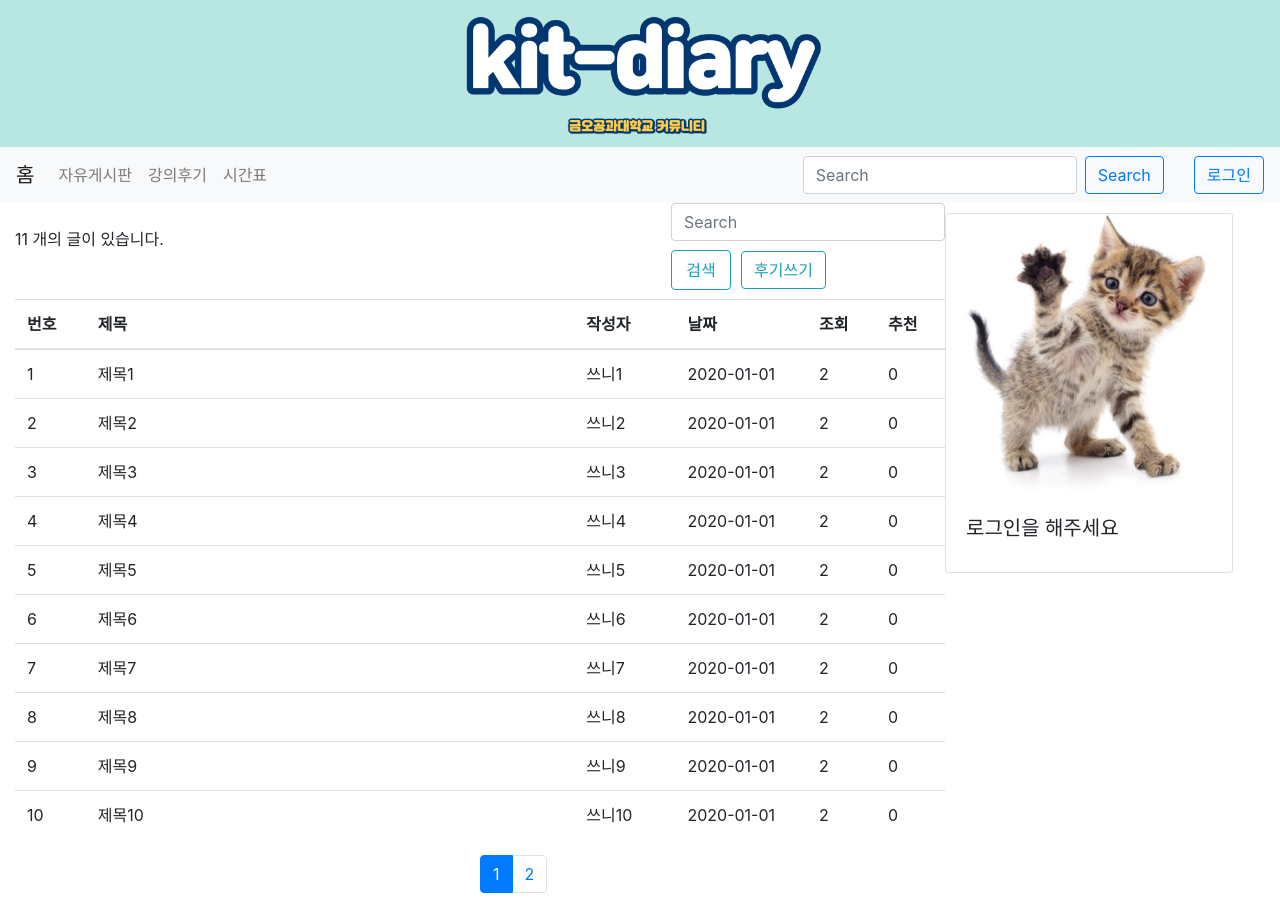
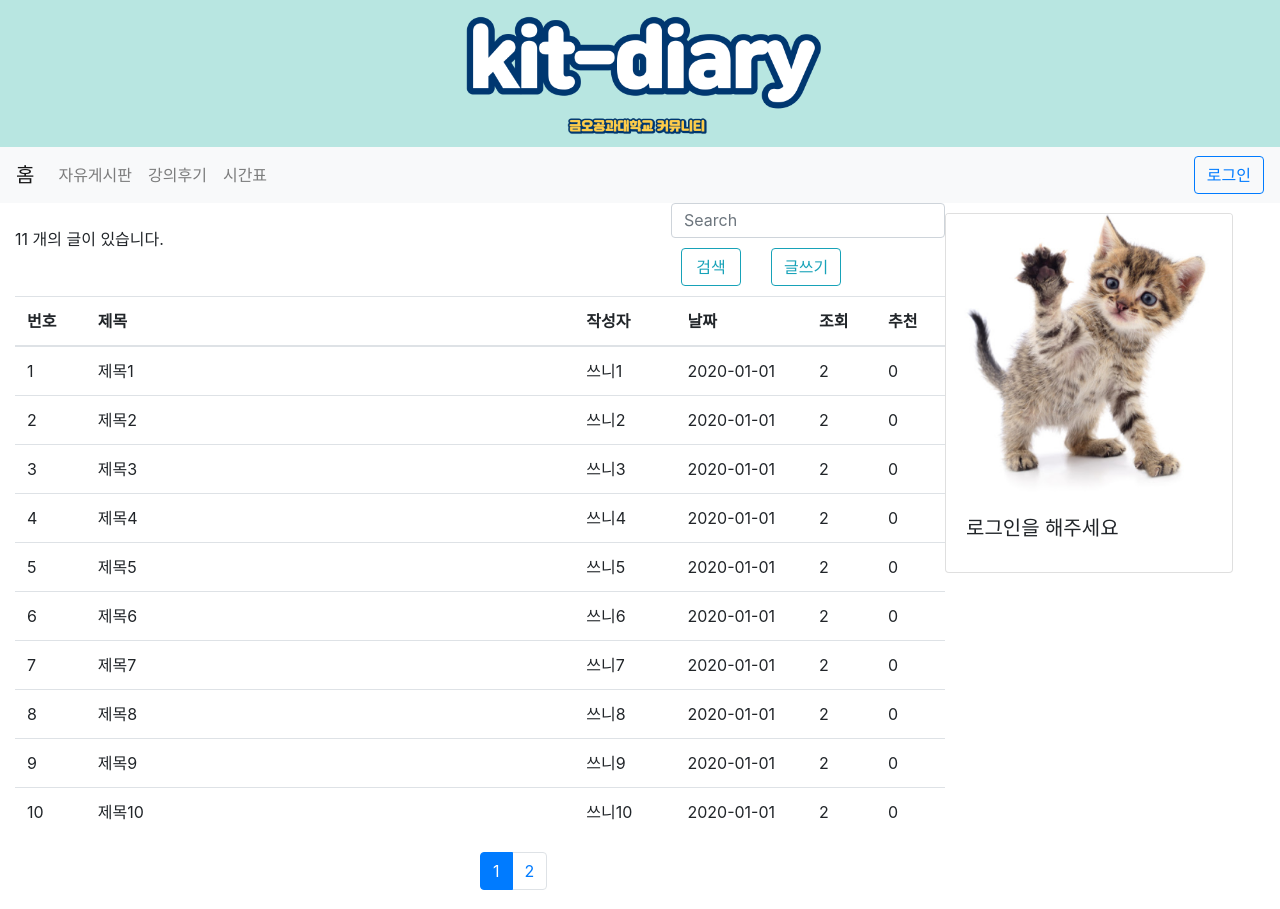
Before and after one commit to JeongJin984/Kit-Diary, a Next.js app in the folder front/: page /FreeBoard in a window 1280 px wide. Built offline with nearby package versions, Linux system fonts and the light colour scheme.

Commit message:
[modified searchButton position]

```diff
--- a/front/components/AppLayout.js
+++ b/front/components/AppLayout.js
@@ -22,10 +22,6 @@ const AppLayout = ({ children }) => {
 								<Nav.Link href="/Review">강의후기</Nav.Link>
 								<Nav.Link href="/TimeTable">시간표</Nav.Link>
 							</Nav>
-							<Form inline>
-								<FormControl type="text" placeholder="Search" className="mr-sm-2" />
-								<Button variant="outline-primary">Search</Button>
-							</Form>
 							{!onLogin ? <Link href="./login"><a><StyledButton variant="outline-primary">로그인</StyledButton></a></Link>
 							: <Link href="./login"><a><StyledButton variant="outline-primary">로그아웃</StyledButton></a></Link>}
 						</Navbar>
--- a/front/pages/FreeBoard.js
+++ b/front/pages/FreeBoard.js
@@ -9,9 +9,9 @@ const FreeBoard = () => {
     return(
         <AppLayout>
             <div style={{ float: 'right', marginRight: "0%" }}>
-                    <FormControl class="inline"  type="text" placeholder="Search"  />
-                    <Button variant="outline-info" style={{ width: "60px", height: "40px"}}>검색</Button>
-                    <Link href="/ReviewWrite"><a><Button variant="outline-info" style={{margin:"10px"}}>후기쓰기</Button>{' '} </a></Link>
+            <FormControl class="inline"  type="text" placeholder="Search" style={{height: "35px", paddingBottom:"7px"}}  />
+                    <Button variant="outline-info" style={{ width: "60px",  marginLeft:"10px", marginRight:"20px"}}>검색</Button>
+                    <Link href="/ReviewWrite"><a><Button variant="outline-info" style={{margin:"10px"}}>글쓰기</Button>{' '} </a></Link>
                     </div>
             <BoardsPage/>
         </AppLayout>
--- a/front/pages/Review.js
+++ b/front/pages/Review.js
@@ -14,9 +14,9 @@ const Review = () => {
                     <Button variant="outline-info" style={{ margin: "10px", marginLeft: "20px" }}>전공</Button>{' '}
                     <Button variant="outline-info" style={{ margin: "10px" }}>MSC</Button>{' '}
                     <Button variant="outline-info" style={{ margin: "10px" }}>교양</Button>{' '}
-                    <div style={{ float: 'right', marginRight: "13%" }}>
-                    <FormControl class="inline"  type="text" placeholder="Search"  />
-                    <Button variant="outline-info" style={{ width: "60px", height: "40px"}}>검색</Button>
+                    <div style={{ float: 'right', marginRight: "14%" }}>
+                    <FormControl class="inline"  type="text" placeholder="Search" style={{height: "35px", paddingBottom:"7px"}}  />
+                    <Button variant="outline-info" style={{ width: "60px", marginLeft:"10px",  marginRight:"20px"}}>검색</Button>
                     <Link href="/ReviewWrite"><a><Button variant="outline-info" style={{margin:"10px"}}>후기쓰기</Button>{' '} </a></Link>
                     </div>
                 </Container>
```
